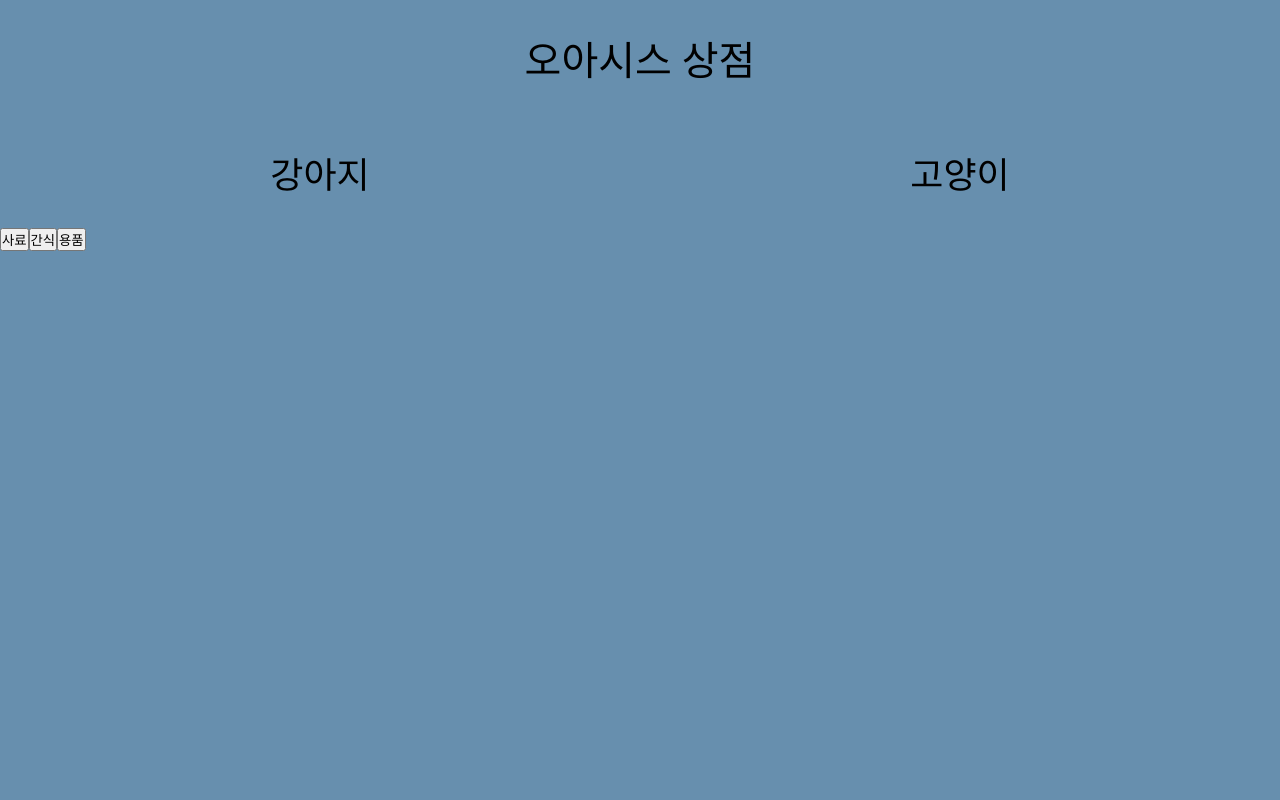
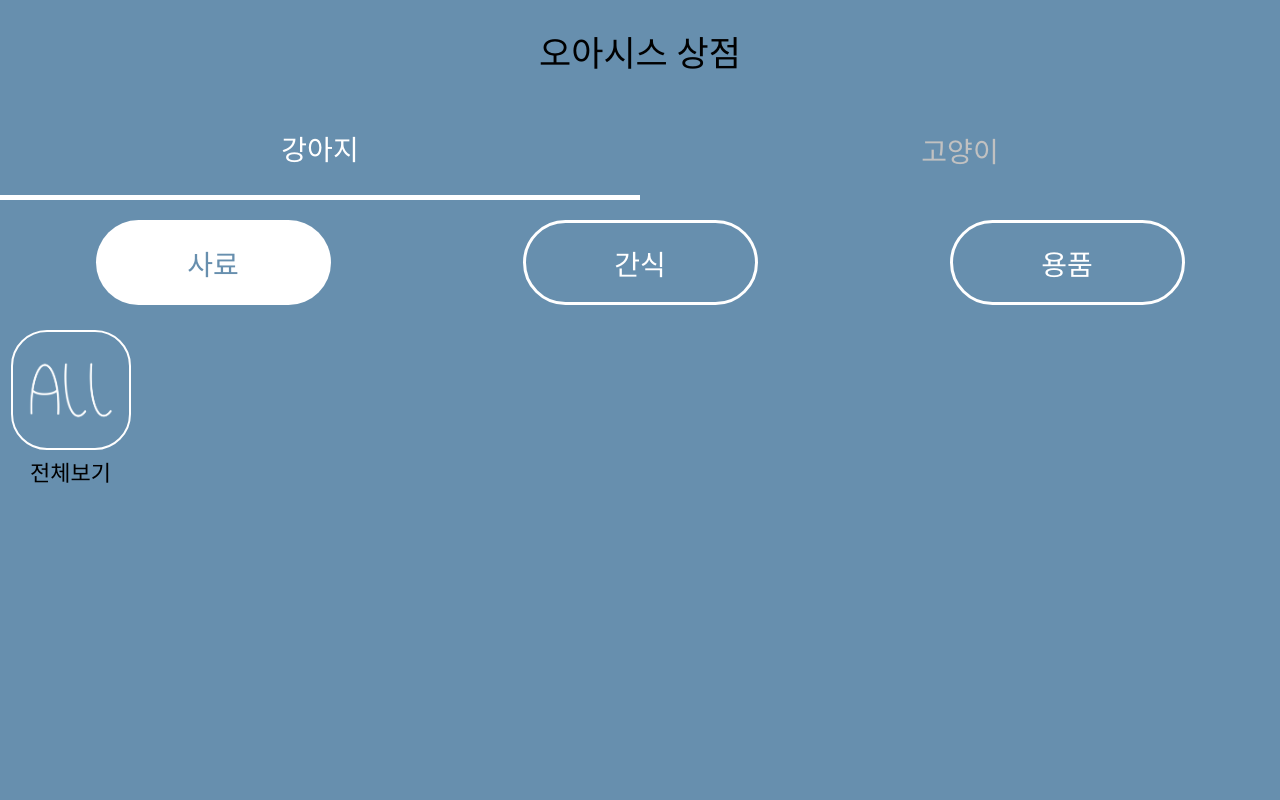
Before and after one commit to miniposi/Oasis, a Next.js app: page /shop in a window 1280 px wide. Shown: the top 800 px of the page. Built offline with nearby package versions, Linux system fonts and the light colour scheme; a web font is replaced by a local one.

Commit message:
feat: shop page design

```diff
--- a/pages/shop.tsx
+++ b/pages/shop.tsx
@@ -1,9 +1,9 @@
-import { useState } from 'react';
-import styled from 'styled-components';
+import { useState } from "react";
+import styled from "styled-components";
 
 interface TypeProps {
-	animal: 'dog' | 'cat';
-	category: '사료' | '간식' | '용품';
+  animal: "dog" | "cat";
+  category: "사료" | "간식" | "용품";
 }
 
 interface ButtonProps {
@@ -11,38 +11,57 @@ interface ButtonProps {
 }
 
 export default function ShopPage() {
-	const [type, setType] = useState<TypeProps["animal"]>('dog');
-	const [category, setCategory] = useState<TypeProps["category"]>('사료');
+  const [type, setType] = useState<TypeProps["animal"]>("dog");
+  const [category, setCategory] = useState<TypeProps["category"]>("사료");
 
   const handleSelect = (type: TypeProps["animal"]) => {
     setType(type);
-	}
+  };
+
+  const handleCategory = (category: TypeProps["category"]) => {
+    setCategory(category);
+  };
 
   return (
     <StyledWrapper>
       <StyledHeader>오아시스 상점</StyledHeader>
       <StyledUnderWrapper>
-				<StyledTypeButton $isActive={type === 'dog' ? true : false} onClick={() => handleSelect('dog')}>
+        <StyledTypeButton
+          $isActive={type === "dog" ? true : false}
+          onClick={() => handleSelect("dog")}
+        >
           강아지
         </StyledTypeButton>
-				<StyledTypeButton $isActive={type === 'cat' ? true : false} onClick={() => handleSelect('cat')}>
+        <StyledTypeButton
+          $isActive={type === "cat" ? true : false}
+          onClick={() => handleSelect("cat")}
+        >
           고양이
         </StyledTypeButton>
       </StyledUnderWrapper>
       <StyledFilterWrapper>
-				<StyledCtgButton >
+        <StyledCtgButton
+          $isActive={category === "사료" ? true : false}
+          onClick={() => handleCategory("사료")}
+        >
           사료
         </StyledCtgButton>
-				<StyledCtgButton>
+        <StyledCtgButton
+          $isActive={category === "간식" ? true : false}
+          onClick={() => handleCategory("간식")}
+        >
           간식
         </StyledCtgButton>
-				<StyledCtgButton>
+        <StyledCtgButton
+          $isActive={category === "용품" ? true : false}
+          onClick={() => handleCategory("용품")}
+        >
           용품
         </StyledCtgButton>
       </StyledFilterWrapper>
       <StyledContentWrapper>
         <StyledContent>
-					<StyledImg src='shop/all.png' alt='전체보기' />
+          <StyledImg src="shop/all.png" alt="전체보기" />
           전체보기
         </StyledContent>
       </StyledContentWrapper>
@@ -50,18 +69,16 @@ export default function ShopPage() {
   );
 }
 
-const StyledWrapper = styled.div`
-
-`;
+const StyledWrapper = styled.div``;
 
 const StyledHeader = styled.header`
   display: flex;
   flex-direction: column;
   justify-content: center;
   width: 100%;
-	height: 115px;
+  height: 100px;
   text-align: center;
-	font-size: 40px;
+  font-size: 35px;
 `;
 
 const StyledUnderWrapper = styled.div`
@@ -73,18 +90,54 @@ const StyledTypeButton = styled.button<ButtonProps>`
   justify-content: center;
   align-items: center;
   width: 100%;
-	height: 113px;
-	font-size: 36px;
-	background: #678FAE;
+  height: 100px;
+  font-size: 28px;
+  background: #678fae;
   border: 0;
+  border-bottom: ${({ $isActive }) => ($isActive ? "5px solid #fff" : "0")};
+  color: ${({ $isActive }) => ($isActive ? "#FFF" : "#C1C1C1")};
 `;
 
-const StyledFilterWrapper = styled.div``;
+const StyledFilterWrapper = styled.div`
+  height: 100px;
+  display: flex;
+  justify-content: center;
+  align-items: center;
+  gap: 15vw;
+  padding-top: 25px;
+`;
 
-const StyledCtgButton = styled.button``;
+const StyledCtgButton = styled.button<ButtonProps>`
+  font-size: 28px;
+  width: 235px;
+  height: 85px;
+  border: ${({ $isActive }) => ($isActive ? "0" : "3px solid #FFF")};
+  border-radius: 100px;
+  background: ${({ $isActive }) => ($isActive ? "#FFF" : "#678FAE")};
+  color: ${({ $isActive }) => ($isActive ? "#678FAE" : "#FFF")};
+`;
 
-const StyledContentWrapper = styled.div``;
+const StyledContentWrapper = styled.div`
+  width: 1602px;
+  margin: 30px auto;
+  display: grid;
+  grid-template-columns: repeat(9, 1fr);
+  grid-row-gap: 30px;
+`;
 
-const StyledContent = styled.div``;
+const StyledContent = styled.div`
+  width: 141.156px;
+  display: flex;
+  flex-direction: column;
+  justify-content: center;
+  align-items: center;
+  gap: 5px;
+  font-size: 22px;
+`;
 
-const StyledImg = styled.img``;
+const StyledImg = styled.img`
+  width: 120px;
+  height: 120px;
+  border: 2px solid #fff;
+  border-radius: 30%;
+`;
```
Lines whose indentation alone changed are shown as unchanged.
